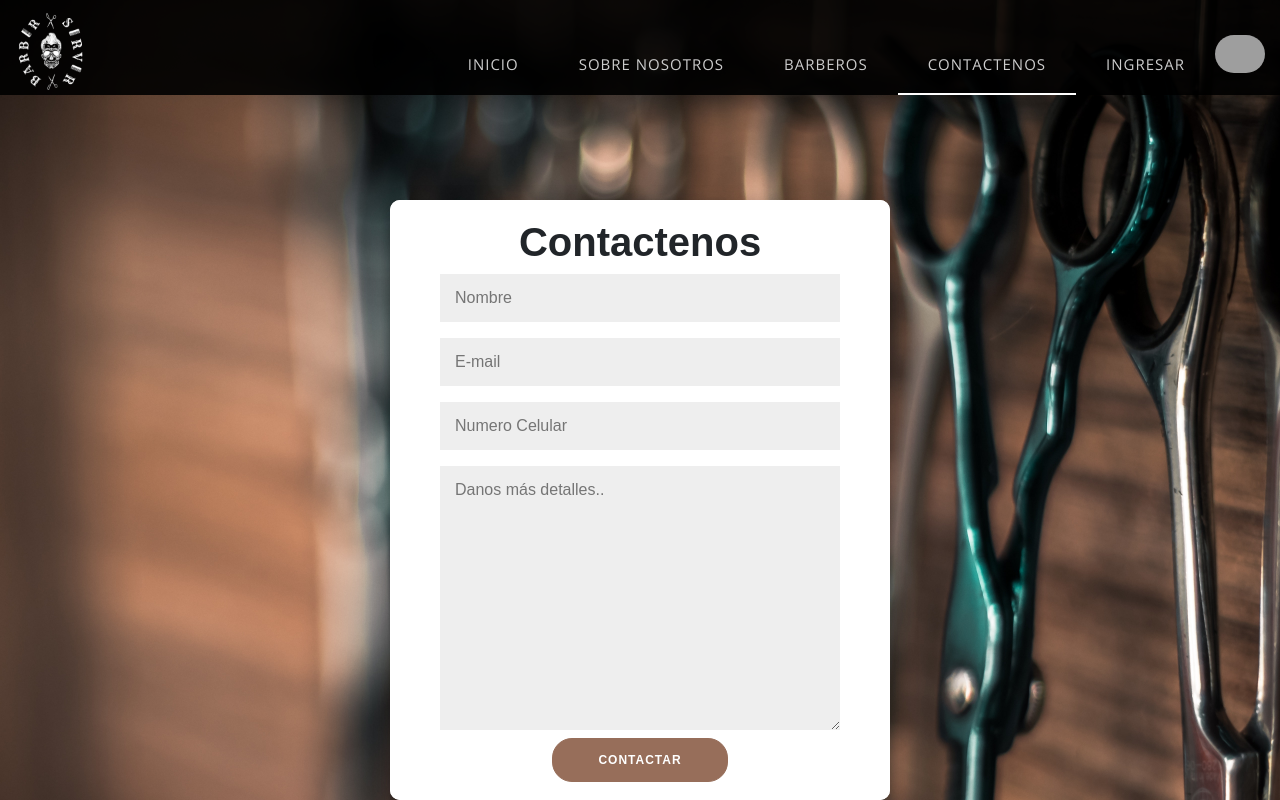
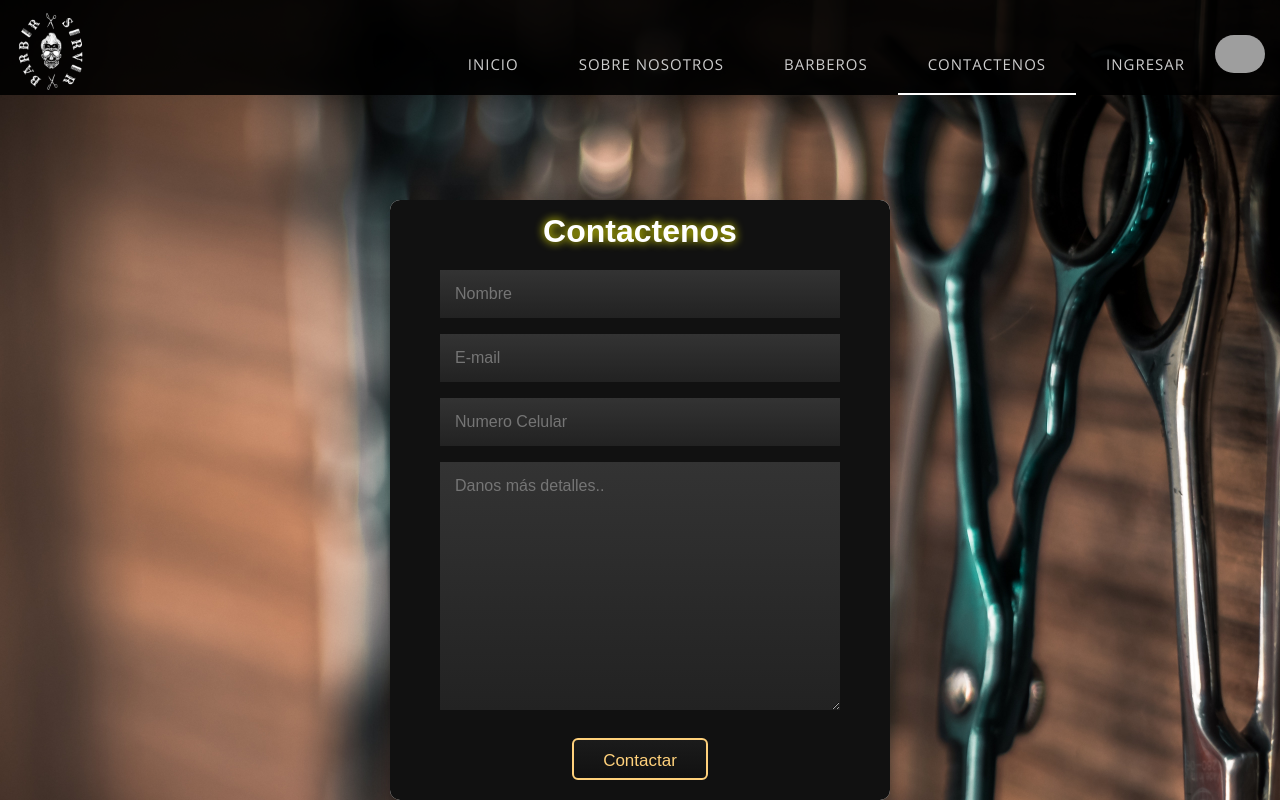
Before and after one commit to vector18xd/BarberServerReact, a React (Create React App) app: page /Contact in a window 1280 px wide. Shown: the top 800 px of the page. Built offline with nearby package versions, Linux system fonts and the light colour scheme; grey boxes are pictures that could not be loaded; a web font is replaced by a local one.

Commit message:
Cambio de colores

```diff
--- a/src/components/layouts/css/lore.css
+++ b/src/components/layouts/css/lore.css
@@ -13,7 +13,10 @@
 
 .h1form {
 	font-weight: bold;
-	margin: 0;
+	color: #FFFFFF;
+	margin: 3%;
+	font-size: 200%;
+	text-shadow: 0 0 10px yellow
 }
 
 /* h2 {
@@ -40,16 +43,63 @@
 }
 
 .buttonform {
-	border-radius: 20px;
-	border: 1px solid #976e5a;
-	background-color: #976e5a;
-	color: #FFFFFF;
-	font-size: 12px;
-	font-weight: bold;
-	padding: 12px 45px;
-	letter-spacing: 1px;
-	text-transform: uppercase;
-	transition: transform 80ms ease-in;
+  --color: #ffd17b;
+  font-family: inherit;
+  display: inline-block;
+  width: 8em;
+  height: 2.6em;
+  line-height: 2.5em;
+  margin: 20px;
+  position: relative;
+  overflow: hidden;
+  border: 2px solid var(--color);
+  transition: color .5s;
+  z-index: 1;
+  font-size: 17px;
+  border-radius: 6px;
+  font-weight: 500;
+  color: var(--color);
+  background: linear-gradient(#1b1b1b, #111);
+}
+.buttonform:before{
+	content: "";
+  position: absolute;
+  z-index: -1;
+  background: var(--color);
+  height: 150px;
+  width: 200px;
+  border-radius: 50%;
+}
+
+.buttonform:hover {
+  color: #fff;
+ }
+
+ .buttonform:before {
+  top: 100%;
+  left: 100%;
+  transition: all .7s;
+ }
+
+ .buttonform:hover:before {
+  top: -30px;
+  left: -30px;
+ }
+
+ .buttonform:active:before {
+  border-color: #ffd17b;
+  transition: background 0s;
+ }
+
+.blur:hover, .buttonform{
+  opacity: 1;
+  visibility: visible;
+}
+
+.buttonform:hover{
+  background:linear-gradient(#1b1b1b, #111) ;
+  border: 1px solid black;
+  color: black
 }
 
 .buttonform:active {
@@ -66,7 +116,7 @@
 }
 
 .formlr {
-	background-color: #FFFFFF;
+	background-color: rgb(17, 17, 17);
 	display: flex;
 	align-items: center;
 	justify-content: center;
@@ -77,7 +127,7 @@
 }
 
 .inputform {
-	background-color: #eee;
+	background: linear-gradient(#333, #222);
 	border: none;
 	padding: 12px 15px;
 	margin: 8px 0;
@@ -85,10 +135,10 @@
 }
 
 .containerform {
-	background-color: #fff;
+	background-color: #0000;
 	border-radius: 10px;
-  	box-shadow: 0 14px 28px rgba(0,0,0,0.25),
-			0 10px 10px rgba(0,0,0,0.22);
+  box-shadow: 0 14px 28px rgba(0,0,0,0.25),
+	0 10px 10px rgba(0,0,0,0.22);
 	position: relative;
 	overflow: hidden;
 	width: 768px;
@@ -155,9 +205,11 @@
 }
 
 .overlay {
-	background: #976e5a;
+	background: rgb(26, 26, 26);
 	background: -webkit-linear-gradient(to left, #503e34, #c59377);
 	background: linear-gradient(to left #503e34, #976e5a);
+	box-shadow: 0 14px 28px rgba(0,0,0,0.25),
+	0 10px 10px rgba(0,0,0,0.22);
 	background-repeat: no-repeat;
 	background-size: cover;
 	background-position: 0 0;
```
